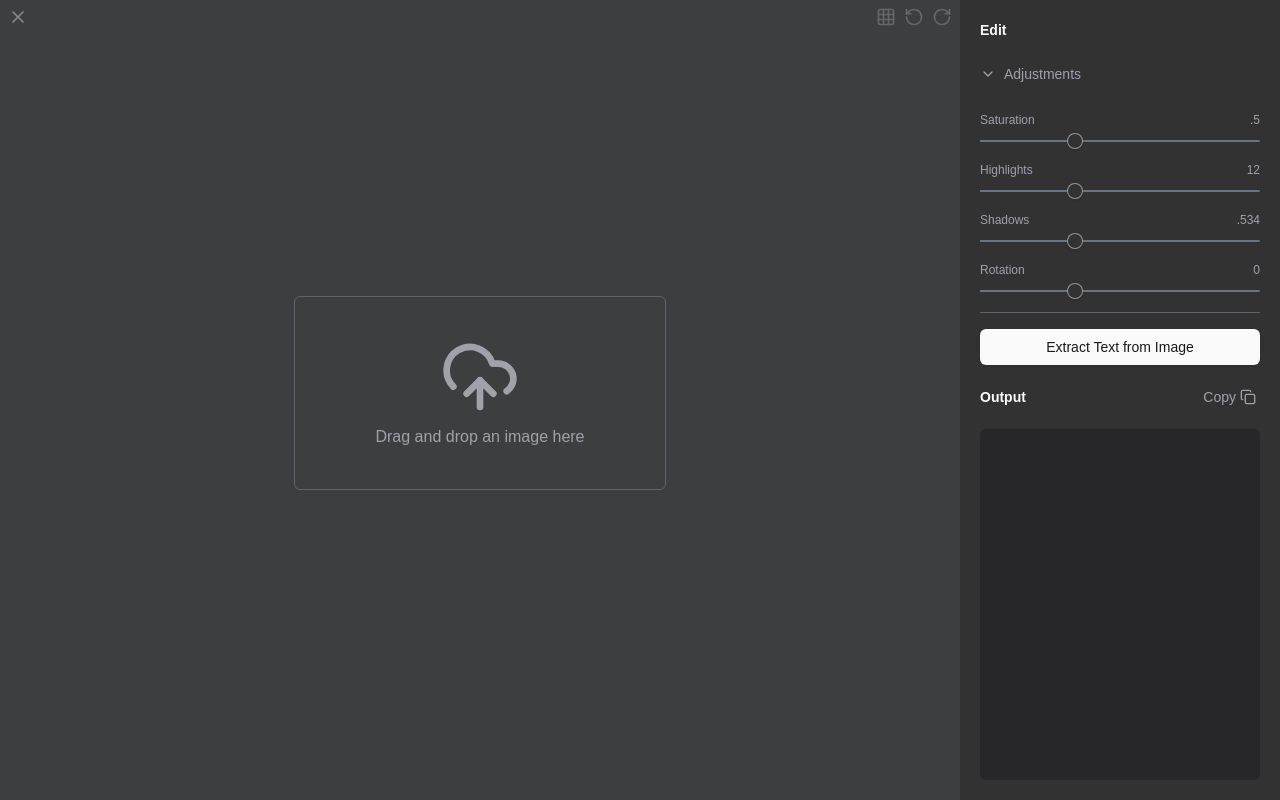
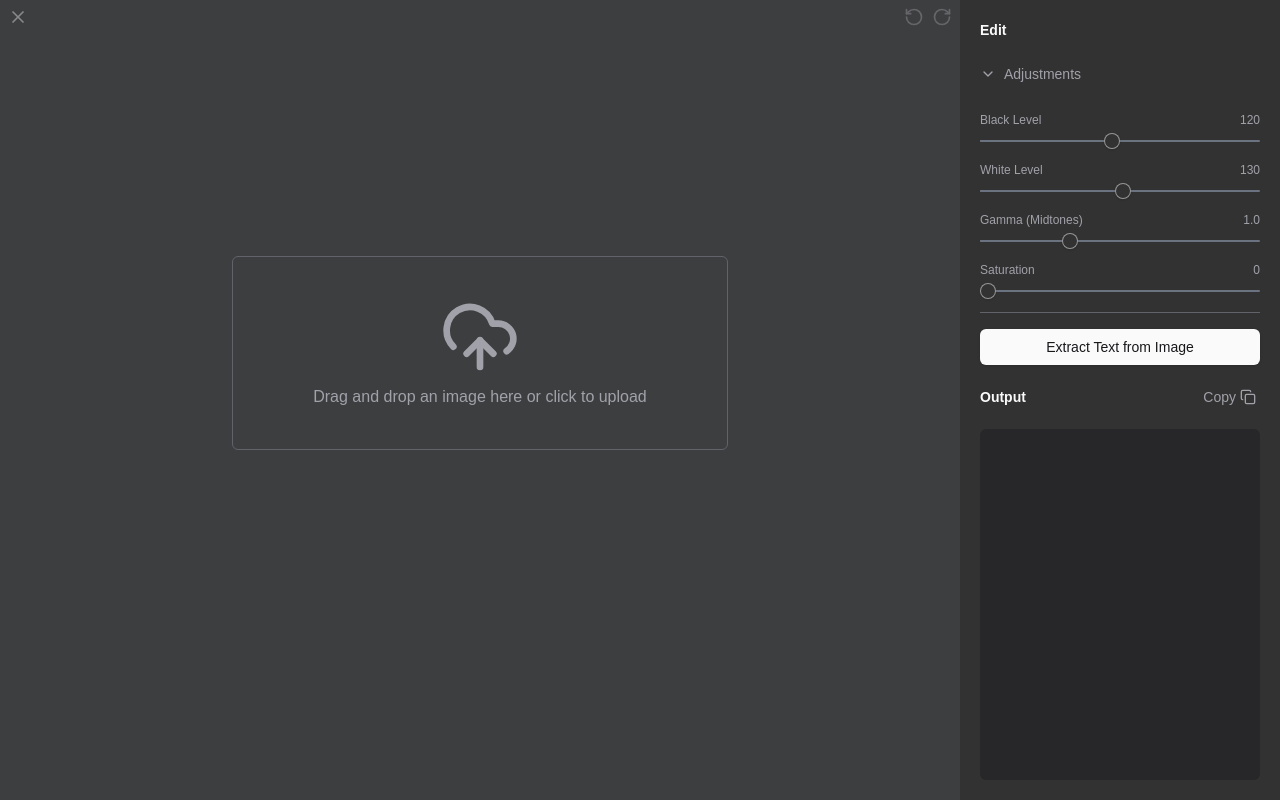
Before and after one commit to Aaban-Saad/299-bangla-ocr-frontend, a Next.js app: page / in a window 1280 px wide. Both pictures are taken after a click on the button "Adjustments". Built offline with nearby package versions, Linux system fonts and the light colour scheme.

Commit message:
image upload and adjustments done

```diff
--- a/app/page.js
+++ b/app/page.js
@@ -6,45 +6,115 @@ import {
   AccordionContent,
   AccordionItem,
   AccordionTrigger,
-} from "@/components/ui/accordion"
-import { Slider } from "@/components/ui/slider"
+} from "@/components/ui/accordion";
+import { Slider } from "@/components/ui/slider";
 import { Button } from "@/components/ui/button";
-import { CopyIcon } from "lucide-react";
-import { XIcon } from "lucide-react";
-import { GridIcon } from "lucide-react";
-import { RotateCcwIcon } from "lucide-react";
-import { RotateCwIcon } from "lucide-react";
-import { useState } from "react";
-import { CloudUploadIcon } from "lucide-react";
-
+import { CopyIcon, XIcon, RotateCcwIcon, RotateCwIcon, CloudUploadIcon } from "lucide-react";
+import { useState, useEffect, useRef } from "react";
 
 export default function Home() {
-  const [showGrid, setShowGrid] = useState(false);
+  const [blackLevel, setBlackLevel] = useState(120);
+  const [whiteLevel, setWhiteLevel] = useState(130);
+  const [gamma, setGamma] = useState(1.0);
+  const [saturation, setSaturation] = useState(0);
+  const [imageLoaded, setImageLoaded] = useState(false);
+
+  const canvasRef = useRef(null);
+  const originalImageData = useRef(null);
+
+  const handleImageUpload = (e) => {
+    const file = e.target.files[0];
+    if (file) {
+      const reader = new FileReader();
+      reader.onload = (event) => {
+        const img = new Image();
+        img.onload = () => {
+          const canvas = canvasRef.current;
+          const ctx = canvas.getContext("2d");
+
+          // Set canvas dimensions
+          const CANVAS_WIDTH = 800;
+          const CANVAS_HEIGHT = 600;
+          canvas.width = CANVAS_WIDTH;
+          canvas.height = CANVAS_HEIGHT;
+
+          // Scale the image to fit the canvas
+          const scale = Math.min(CANVAS_WIDTH / img.width, CANVAS_HEIGHT / img.height);
+          const offsetX = (CANVAS_WIDTH - img.width * scale) / 2;
+          const offsetY = (CANVAS_HEIGHT - img.height * scale) / 2;
+          ctx.clearRect(0, 0, CANVAS_WIDTH, CANVAS_HEIGHT);
+          ctx.drawImage(img, offsetX, offsetY, img.width * scale, img.height * scale);
+
+          // Store the original image data
+          originalImageData.current = ctx.getImageData(0, 0, canvas.width, canvas.height);
+          setImageLoaded(true);
+          applyAdjustments();
+        };
+        img.src = event.target.result;
+      };
+      reader.readAsDataURL(file);
+    }
+  };
+
+  const applyAdjustments = () => {
+    if (!originalImageData.current || !canvasRef.current) return;
+
+    const canvas = canvasRef.current;
+    const ctx = canvas.getContext("2d");
+    const imageData = new ImageData(
+      new Uint8ClampedArray(originalImageData.current.data),
+      originalImageData.current.width,
+      originalImageData.current.height
+    );
+    const data = imageData.data;
+
+    for (let i = 0; i < data.length; i += 4) {
+      // Calculate the grayscale average for the pixel
+      const average = (data[i] + data[i + 1] + data[i + 2]) / 3;
+
+      // Apply saturation adjustment
+      for (let j = 0; j < 3; j++) {
+        // Blend each color channel towards the grayscale average based on saturation
+        data[i + j] = average + (data[i + j] - average) * (saturation / 100);
+      }
+
+      // Apply black and white level adjustments and gamma correction
+      for (let j = 0; j < 3; j++) {
+        let value = data[i + j];
+        value = ((value - blackLevel) * (255 / (whiteLevel - blackLevel))); // Black/white level adjustment
+        value = 255 * Math.pow(value / 255, gamma); // Gamma correction
+
+        // Clamp values between 0 and 255
+        data[i + j] = Math.min(255, Math.max(0, value));
+      }
+    }
+    ctx.putImageData(imageData, 0, 0);
+  };
+
+  const saveImage = () => {
+    if(!imageLoaded) return;
+
+    const canvas = canvasRef.current;
+    const image = canvas.toDataURL("image/png");
+    const link = document.createElement("a");
+    link.href = image;
+    link.download = "edited_image.png";
+    link.click();
+  };
+  useEffect(() => {
+    applyAdjustments();
+  });
 
   return (
     <div className="flex flex-col md:flex-row items-center justify-between h-screen overflow-hidden">
-      {/* Grid */}
-      {showGrid && (
-        <div className="absolute inset-0 pointer-events-none">
-          <div className="w-9/12 h-full grid grid-cols-3 grid-rows-3 border-opacity-0">
-            {Array.from({ length: 9 }).map((_, index) => (
-              <div key={index} className="border border-muted-foreground/50"></div>
-            ))}
-          </div>
-        </div>
-      )}
-
       {/* Image viewer */}
       <div className="bg-gray-400/10 w-9/12 h-screen">
         <div className="flex items-center justify-between px-1">
-          <button className="cursor-pointer opacity-40 hover:opacity-100 transition-all rounded-full p-1">
+          <button onClick={() => setImageLoaded(false)} className="cursor-pointer opacity-40 hover:opacity-100 transition-all rounded-full p-1">
             <XIcon className="w-5 inline" />
           </button>
 
           <div>
-            <button onClick={() => setShowGrid(!showGrid)} className=" cursor-pointer opacity-40 text-muted-foreground hover:opacity-100 transition-all rounded-full p-1">
-              <GridIcon className="w-5 inline" />
-            </button>
             <button className=" cursor-pointer opacity-40 text-muted-foreground hover:opacity-100 transition-all rounded-full p-1">
               <RotateCcwIcon className="w-5 inline" />
             </button>
@@ -54,15 +124,21 @@ export default function Home() {
           </div>
         </div>
 
-        <div className="h-full w-full flex items-center justify-center">
-          <div className="border mb-20 p-10 px-20 rounded-md flex flex-col gap-2 items-center justify-center cursor-pointer">
-            <CloudUploadIcon className="text-muted-foreground h-20 w-20"/>
-            <p className="text-muted-foreground text-center">
-              Drag and drop an image here
-            </p>
-          </div>
+        <div className="h-full w-full flex items-center justify-center pb-20">
+          <canvas ref={canvasRef} className={`${!imageLoaded && "hidden"} p-10 px-20 rounded-md cursor-pointer`} />
+          {!imageLoaded && (
+            <div className="border mb-20 p-10 px-20 rounded-md flex flex-col gap-2 items-center justify-center cursor-pointer">
+              <CloudUploadIcon className="text-muted-foreground h-20 w-20" />
+              <p className="text-muted-foreground text-center">Drag and drop an image here or click to upload</p>
+              <input
+                type="file"
+                accept="image/*"
+                onChange={handleImageUpload}
+                className="absolute inset-0 opacity-0 cursor-pointer"
+              />
+            </div>
+          )}
         </div>
-
       </div>
 
       {/* Adjustment Sliders and Output */}
@@ -73,43 +149,80 @@ export default function Home() {
             <AccordionItem value="item-1">
               <AccordionTrigger>Adjustments</AccordionTrigger>
               <AccordionContent className="py-5 space-y-5">
+
+                {/* Black Level Slider */}
+                <div>
+                  <div className="flex items-center justify-between text-xs text-muted-foreground mb-3">
+                    <span>Black Level</span>
+                    <span>{blackLevel}</span>
+                  </div>
+                  <Slider
+                    value={[blackLevel]}
+                    max={255}
+                    step={1}
+                    onValueChange={([value]) => {
+                      setBlackLevel(value);
+                      // applyAdjustments();
+                    }}
+                  />
+                </div>
+
+                {/* White Level Slider */}
+                <div>
+                  <div className="flex items-center justify-between text-xs text-muted-foreground mb-3">
+                    <span>White Level</span>
+                    <span>{whiteLevel}</span>
+                  </div>
+                  <Slider
+                    value={[whiteLevel]}
+                    max={255}
+                    step={1}
+                    onValueChange={([value]) => {
+                      setWhiteLevel(value);
+                    }}
+                  />
+                </div>
+
+
+                {/* Gamma Slider */}
+                <div>
+                  <div className="flex items-center justify-between text-xs text-muted-foreground mb-3">
+                    <span>Gamma (Midtones)</span>
+                    <span>{gamma.toFixed(1)}</span>
+                  </div>
+                  <Slider
+                    value={[gamma]}
+                    min={0.1}
+                    max={3.0}
+                    step={0.1}
+                    onValueChange={([value]) => {
+                      setGamma(value);
+                    }}
+                  />
+                </div>
+
+                {/* Saturation Slider */}
                 <div>
                   <div className="flex items-center justify-between text-xs text-muted-foreground mb-3">
                     <span>Saturation</span>
-                    <span>.5</span>
+                    <span>{saturation}</span>
                   </div>
-                  <Slider defaultValue={[33]} max={100} step={1} />
-                </div>
-
-                <div>
-                  <div className="flex items-center justify-between text-xs text-muted-foreground mb-3">
-                    <span>Highlights</span>
-                    <span>12</span>
-                  </div>
-                  <Slider defaultValue={[33]} max={100} step={1} />
-                </div>
-
-                <div>
-                  <div className="flex items-center justify-between text-xs text-muted-foreground mb-3">
-                    <span>Shadows</span>
-                    <span>.534</span>
-                  </div>
-                  <Slider defaultValue={[33]} max={100} step={1} />
-                </div>
-
-                <div>
-                  <div className="flex items-center justify-between text-xs text-muted-foreground mb-3">
-                    <span>Rotation</span>
-                    <span>0</span>
-                  </div>
-                  <Slider defaultValue={[33]} max={100} step={1} />
+                  <Slider
+                    value={[saturation]}
+                    min={0}
+                    max={200}
+                    step={1}
+                    onValueChange={([value]) => {
+                      setSaturation(value);
+                    }}
+                  />
                 </div>
 
               </AccordionContent>
             </AccordionItem>
           </Accordion>
 
-          <Button className="">Extract Text from Image</Button>
+          <Button onClick={() => saveImage()}>Extract Text from Image</Button>
 
           <div className="flex items-center justify-between">
             <h2 className="font-bold text-sm">Output</h2>
@@ -119,10 +232,9 @@ export default function Home() {
             </div>
           </div>
           <div className="h-full bg-muted rounded-md">
-
           </div>
         </div>
       </ScrollArea>
-    </div >
+    </div>
   );
 }
```
